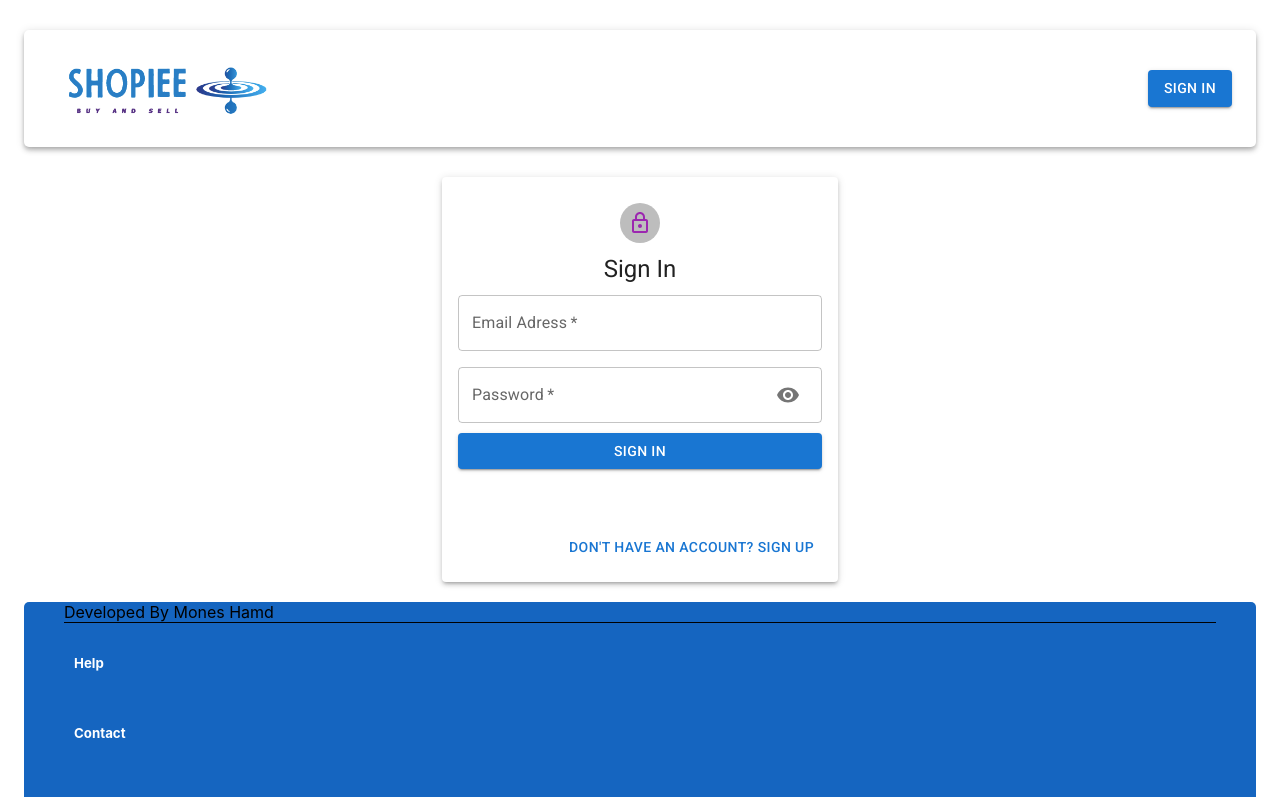
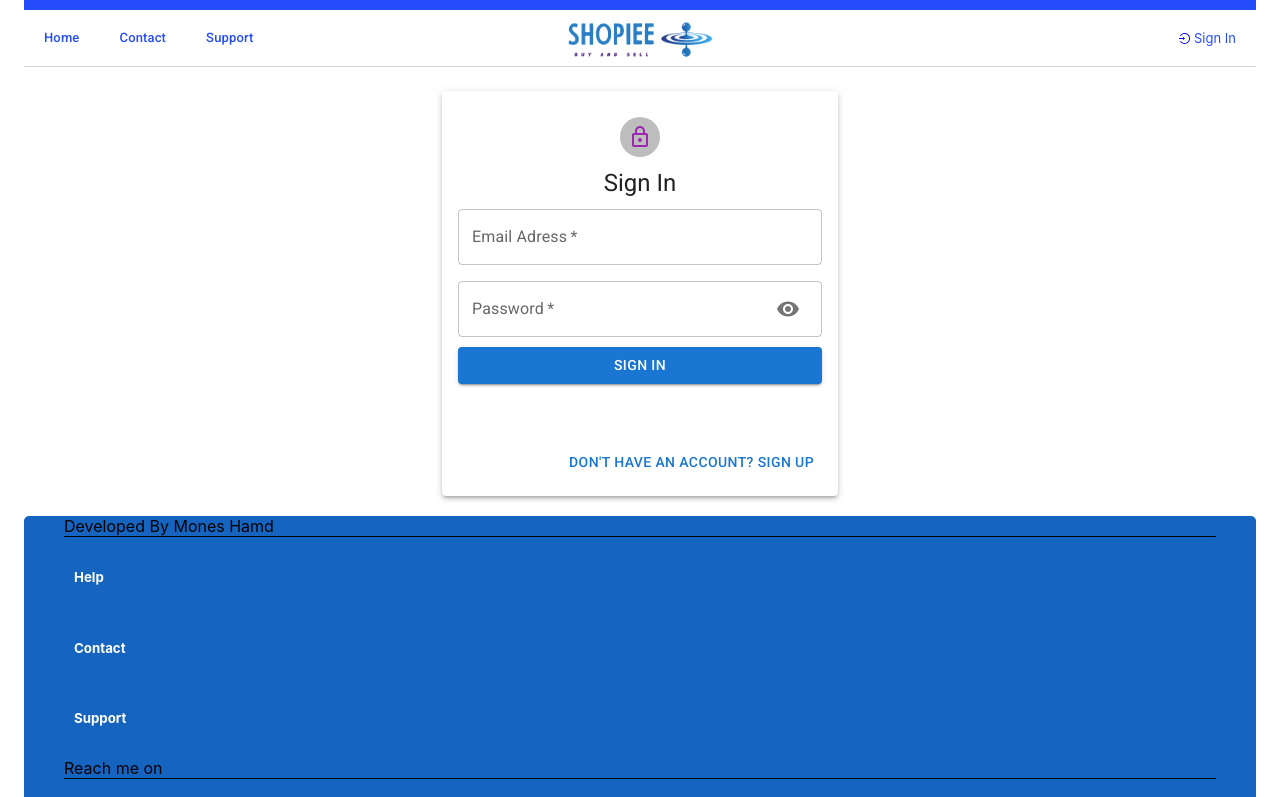
Before and after one commit to Mones-Hamd/Shopiee-App, a React (Create React App) app in the folder client/shopiee/: page /auth in a window 1280 px wide. Shown: the top 797 px of the page. Built offline with nearby package versions, Linux system fonts and the light colour scheme; no server answers.

Commit message:
update navbar style

```diff
--- a/client/shopiee/package.json
+++ b/client/shopiee/package.json
@@ -19,6 +19,7 @@
     "react-dom": "^18.2.0",
     "react-dotenv": "^0.1.3",
     "react-file-base64": "^1.0.3",
+    "react-icons": "^4.7.1",
     "react-router-dom": "^6.4.2",
     "react-scripts": "^5.0.1",
     "styled-components": "^5.3.6",
--- a/client/shopiee/src/components/Navbar/Navbar.js
+++ b/client/shopiee/src/components/Navbar/Navbar.js
@@ -1,11 +1,11 @@
 import React, { useEffect, useState } from 'react';
-import { AppBar, Toolbar, Avatar, Typography, Button } from '@mui/material';
+import { Avatar, Typography } from '@mui/material';
 import classes from './Styles.module.css';
 import logo from '../../imgs/logo.png';
 import { Link } from 'react-router-dom';
 import decode from 'jwt-decode';
 import { useLocation, useNavigate } from 'react-router';
-
+import { AiOutlineUser, AiOutlineLogout, AiOutlineLogin } from 'react-icons/ai';
 const Navbar = () => {
   const navigate = useNavigate();
   const location = useLocation();
@@ -27,16 +27,46 @@ const Navbar = () => {
   }, [location]);
 
   return (
-    <AppBar className={classes.appBar} position="static" color="inherit">
+    <div className={classes.appBar}>
+      <div className={classes.toolbar1}>
+        <Typography variant="h6">
+          <Link to="/" className={classes.link}>
+            {' '}
+            Home
+          </Link>
+        </Typography>
+        <Typography variant="h6">
+          <Link to="/contact" className={classes.link}>
+            {' '}
+            Contact
+          </Link>
+        </Typography>
+        <Typography variant="h6">
+          <Link to="/support" className={classes.link}>
+            {' '}
+            Support
+          </Link>
+        </Typography>
+        {user && (
+          <Typography variant="h6">
+            <Link to="/post" className={classes.link}>
+              {' '}
+              Post Item
+            </Link>
+          </Typography>
+        )}
+      </div>
       <div className={classes.logo}>
         <Link to="/">
           <img className={classes.image} src={logo} alt="logo" />
         </Link>
       </div>
 
-      <Toolbar className={classes.toolbar}>
+      <div className={classes.toolbar}>
         {user?.result ? (
           <div className={classes.profile}>
+            <div className={classes.userInfo}>
+              <Link to="/profile">
                 <Avatar
                   className={classes.purple}
                   alt={user?.result?.name}
@@ -44,31 +74,27 @@ const Navbar = () => {
                 >
                   {user?.result?.name.charAt(0)}
                 </Avatar>
-            <Typography className={classes.userName} variant="h6">
+              </Link>
+              <Link to="/profile">
+                <AiOutlineUser color="black" className={classes.icons} />
+                <Typography className={classes.userName} color="black">
                   {user?.result?.name}
                 </Typography>
-
-            <Button
-              variant="contained"
-              className={classes.logout}
-              color="secondary"
-              onClick={logout}
-            >
+              </Link>
+            </div>
+            <Link to="/auth" className={classes.link} onClick={logout}>
+              <AiOutlineLogout className={classes.icons} color="blue" />
               logout
-            </Button>
+            </Link>
           </div>
         ) : (
-          <Button
-            component={Link}
-            to="/auth"
-            variant="contained"
-            color="primary"
-          >
+          <Link className={classes.signIn} to="/auth">
+            <AiOutlineLogin className={classes.icons} color="blue" />
             Sign In
-          </Button>
+          </Link>
         )}
-      </Toolbar>
-    </AppBar>
+      </div>
+    </div>
   );
 };
 
--- a/client/shopiee/src/components/Navbar/Styles.module.css
+++ b/client/shopiee/src/components/Navbar/Styles.module.css
@@ -1,41 +1,121 @@
-
+.container {
+  min-width: 100%;
+}
+header {
+  min-width: 100%;
+}
 .appBar {
   display: flex;
-  flex-direction: row  !important;
-  border-radius: 5px;
-  margin: 30px 0;
+  flex-direction: row !important;
   justify-content: space-between;
   align-items: center;
-
+  min-width: 100%;
+  max-height: 7vh;
+  border-top: 10px rgb(36, 76, 251) solid;
+  border-bottom: 1px rgb(215, 210, 210) solid;
 }
-.logo{
-  margin-left: 20px;
-  max-width: 20%;
+.logo {
+  max-width: 15%;
   justify-self: start;
   display: flex;
+}
+.icons {
+  margin: 3px;
 }
 .image {
   display: flex;
   width: 90%;
   margin: 20px auto;
 }
+.toolbar1 {
+  justify-self: end !important;
+  display: flex;
+  align-items: center;
+  width: 40%;
+}
 .toolbar {
-  justify-self: end;
+  justify-self: end !important;
   display: flex;
-  justify-content: flex-end;
-  width: 30%;
+  align-items: center;
+  width: 40%;
+  justify-content: end;
 }
 .profile {
   display: flex;
-  justify-content: space-between;
-  width: 400px;
+  justify-content: end;
+  width: 100%;
+  align-items: center;
 }
 .userName {
+  align-self: center;
+  font-size: 13px;
+  width: 100%;
   display: flex;
   align-items: center;
 }
 
 .purple {
-
-color: blueviolet;
+  color: blueviolet;
 }
+.link {
+  margin: 20px;
+  text-align: center;
+  font-size: 13px;
+  color: rgb(36, 76, 251);
+  transition: 0.5s;
+}
+.link:hover {
+  text-decoration: underline;
+  transform: scale(1.07);
+}
+.userInfo {
+  display: flex;
+  width: 50%;
+  justify-content: flex-end;
+  align-items: center;
+}
+.signIn {
+  justify-self: end;
+  margin: 20px;
+  text-align: center;
+  font-size: 13px;
+  color: rgb(36, 76, 251);
+  transition: 0.5s;
+}
+.signIn:hover {
+  text-decoration: underline;
+  transform: scale(1.07);
+}
+@media (max-width: 947px) {
+  .userInfo {
+    width: 100%;
+  }
+}
+@media (max-width: 800px) {
+  .toolbar1 {
+    display: none;
+  }
+  .toolbar {
+    width: 70%;
+  }
+  .userInfo {
+    max-width: 50%;
+  }
+  .appBar {
+    min-height: 13vh;
+  }
+  .logo {
+    min-width: 30%;
+  }
+}
+@media (max-width: 550px) {
+  .userName {
+    display: none;
+  }
+  .appBar {
+    min-height: 15vh;
+  }
+  .logo {
+    min-width: 35%;
+  }
+}
--- a/client/shopiee/src/components/Posts/Post/Post.js
+++ b/client/shopiee/src/components/Posts/Post/Post.js
@@ -1,6 +1,5 @@
 import {
   Button,
-  ButtonBase,
   Card,
   CardActions,
   CardContent,
--- a/client/shopiee/src/components/Posts/Posts.js
+++ b/client/shopiee/src/components/Posts/Posts.js
@@ -1,4 +1,4 @@
-import React, { useContext, useEffect, useState } from 'react';
+import React, { useContext } from 'react';
 
 import { CircularProgress, Grid, Typography } from '@mui/material';
 import Post from './Post/Post';
```
Also changed, not shown: 1 other file (tests, documents, lock files or other folders). Lines whose indentation alone changed are shown as unchanged.
